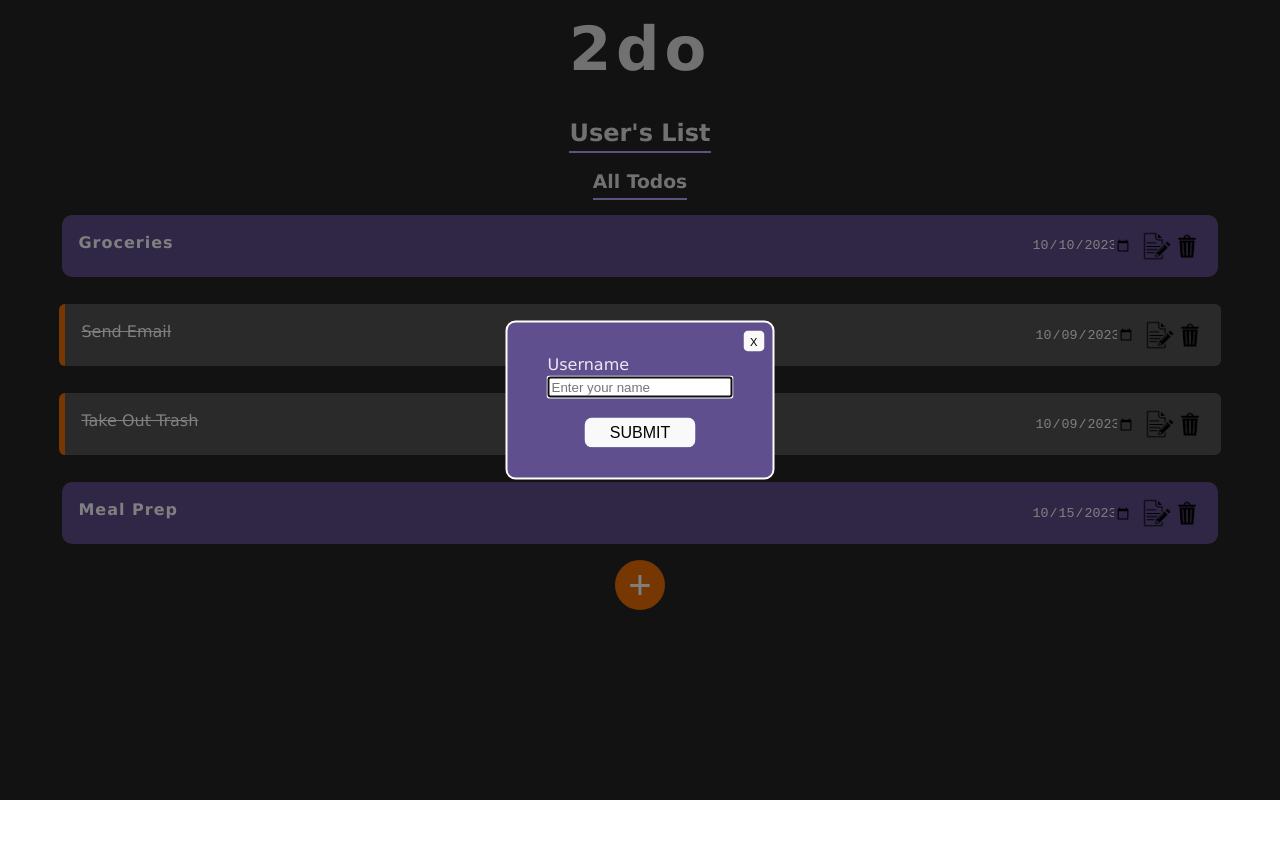
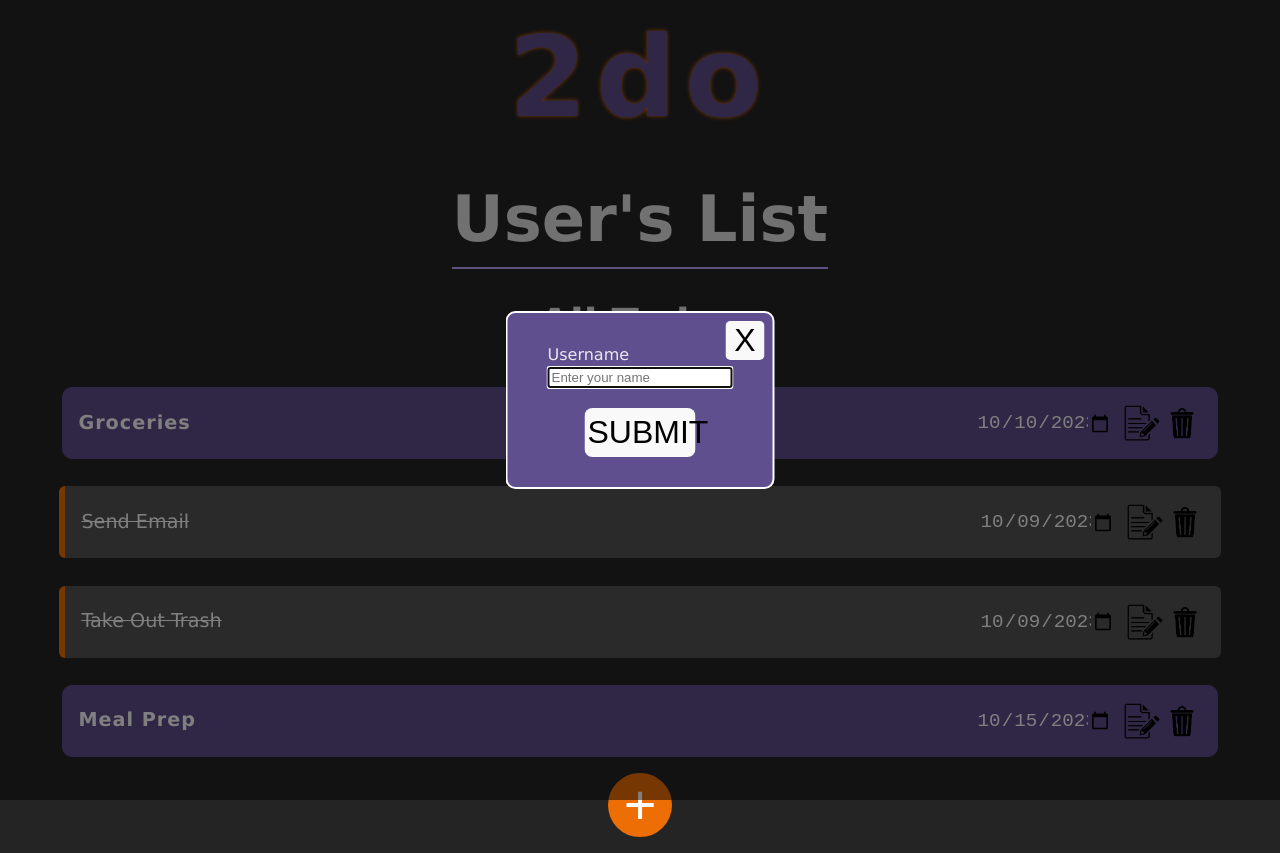
Before and after one commit to jeff-ramos-dev/react-todo-list, a React (Vite) app: page / in a window 1280 px wide. Before the commit the page ends 800 px from the top, so only its background shows below. Built offline with nearby package versions, Linux system fonts and the light colour scheme.

Commit message:
Update styling

```diff
--- a/src/App.css
+++ b/src/App.css
@@ -78,6 +78,12 @@ label {
   align-items: start;
 }
 
+.appTitle {
+  font-size: 7rem;
+  color: var(--primary-color);
+  text-shadow: 0 0 4px var(--accent-color);
+}
+
 .usernameForm {
   display: flex;
   justify-content: center;
@@ -93,7 +99,8 @@ label {
 
 .listTitle {
   width: fit-content;
-  margin: 1rem;
+  font-size: 4rem;
+  margin: 1rem 0 0.5rem 0;
   padding: 0;
   cursor: pointer;
   border-bottom: 2px solid var(--secondary-color);
@@ -107,34 +114,34 @@ label {
 .todoGroupContainer {
   position: relative;
   display: flex;
+  margin: 1rem 0 0 0;
   justify-content: center;
   align-items: center;
-  height: 30px;
-  margin: 0;
 }
 
 .todoGroup {
   cursor: pointer;
-  height: 30px;
+  font-size: 2.5rem;
   margin: 0;
   border-bottom: 2px solid var(--secondary-color);
 }
 
 .todoGroupMenu {
-  width: 160px;
-  height: 200px;
+  width: 250px;
+  height: 350px;
   font-weight: bold;
+  font-size: 2rem;
   display: flex;
-  flex-direction: column;
-  justify-content: center;
+  justify-content: start;
   align-items: center;
 }
 
 .listMenu {
-  width: 260px;
+  min-width: 260px;
   height: fit-content;
-  min-height: 100px;
-  max-height: 250px;
+  min-height: 350px;
+  max-height: 450px;
+  margin-top: 1rem;
   margin-bottom: -1rem;
   font-weight: bold;
   z-index: 2;
@@ -148,6 +155,8 @@ label {
   overflow-y: auto;
   padding: 1rem;
   margin: 10px;
+  min-height: 175px;
+  width: 375px;
   border: 2px solid var(--secondary-color);
 }
 
@@ -165,11 +174,18 @@ label {
   padding: 0;
 }
 
+.todoGroupMenuOption:hover {
+  border-bottom: 1px solid var(--accent-color);
+  padding-bottom: -1px;
+  border-radius: 0;
+}
+
 .listMenuOption {
-  font-size: 1.5rem;
+  font-size: 2.5rem;
   font-weight: bold;
   justify-self: end;
   flex-grow: 1;
+  letter-spacing: 0.1rem;
   min-height: 3rem;
 }
 
@@ -179,6 +195,7 @@ label {
   letter-spacing: -14px;
   text-indent: -22px;
   height: 28px;
+  font-size: 1.2rem;
 }
 
 .todoGroupMenuOption:hover, .listMenuOption:hover, .listEdit:hover {
@@ -191,6 +208,7 @@ label {
   flex-direction: row-reverse;
   flex-wrap: wrap-reverse;
   justify-content: space-between;
+  align-items: center;
   width: 90%;
   margin-top: 1.7rem;
   padding: 1rem;
@@ -199,7 +217,7 @@ label {
   cursor: pointer;
 }
 .todoContainer:nth-of-type(2) {
-  margin-top: 1rem;
+  margin-top: 2rem;
 }
 
 .todoContainer:hover {
@@ -214,8 +232,9 @@ label {
 }
 
 .picker {
-  width: 100px;
+  width: 135px;
   color: white;
+  font-size: 1.2rem;
   font-family: monospace;
   background-color: transparent;
   border: none;
@@ -225,7 +244,8 @@ label {
 
 .todoTitle {
   margin: 0;
-  font-size: 1rem;
+  font-size: 1.2rem;
+  text-align: right;
   color: white;
   font-weight: bold;
   letter-spacing: 1px;
@@ -252,8 +272,8 @@ label {
   letter-spacing: normal;
 }
 
-.edit, .delete, .deleteList {
-  width: 30px;
+.edit, .delete {
+  width: 40px;
 }
 
 .edit:hover, .delete:hover, .deleteList:hover {
@@ -261,12 +281,14 @@ label {
 }
 
 .deleteList {
+  width: 30px;
   margin-right: 10px;
+  font-size: 1.5rem;
   justify-self: start;
 }
 
 .editForm {
-  min-width: 280px;
+  min-width: 300px;
   display: flex;
   flex-direction: column;
   gap: 10px;
@@ -278,8 +300,17 @@ label {
   max-width: 90%;
   border-radius: 4px;
   border: none;
-  height: 20px;
   padding-left: 10px;
+}
+
+.editForm > label {
+  font-size: 1.2rem;
+}
+
+.editTitle {
+  height: 30px;
+  width: 70%;
+  font-size: 1.2rem;
 }
 
 .editDescription {
@@ -292,13 +323,19 @@ label {
 }
 
 .editDueDate {
-  width: 100px;
+  width: 120px;
   color: white;
   font-family: monospace;
   border: none;
+  font-size: 1rem;
   padding: 4px 10px;
   border-radius: 4px;
   cursor: pointer;
+}
+
+.editUrgent, .editComplete {
+  height: 25px;
+  width: 25px;
 }
 
 .buttonContainer {
@@ -310,21 +347,25 @@ label {
 
 .buttonContainer > button {
   padding: 0.6em 1.2em;
+  font-size: 1.2rem;
 }
 
 .addBtn {
+  display: flex;
+  justify-content: center;
+  align-items: center;
   background-color: var(--accent-color);
-  border-radius: 50%;
+  border-radius: 100%;
   border: 2px solid var(--accent-color);
-  font-size: 2.5rem;
-  height: 50px;
-  width: 50px;
+  font-size: 3.5rem;
+  height: 4rem;
+  width: 4rem;
   margin: 1rem 0;
   text-align: center;
 }
 
 .listMenu > .addBtn {
-  margin: 0;
+  margin: 0.5rem;
 }
 
 .overlay {
@@ -347,7 +388,8 @@ label {
   justify-content: center;
   align-items: center;
   height: fit-content;
-  max-width: 280px;
+  width: fit-content;
+  max-width: min(680px, 80%);
   border: 2px solid white;
   border-radius: 10px;
   padding: 20px;
@@ -384,15 +426,26 @@ label {
   position: relative;
   display: flex;
   align-items: center;
+  min-height: 200px;
+  min-width: 400px;
+  width: fit-content;
+  height: fit-content;
   flex-direction: column;
 }
 
+.listForm > input {
+  height: 2rem;
+  width: 80%;
+  font-size: 2rem;
+}
+
 .listForm > label {
-  font-size: 0.8rem;
+  font-size: 2rem;
 }
 
 .listForm > button, .usernameForm > button {
   width: 60%;
+  font-size: 2rem;
   padding: 5px 2px;
 }
 
@@ -409,7 +462,8 @@ label {
   width: fit-content !important;
   height: fit-content;
   border-radius: 5px;
-  font-size: 0.7rem;
+  font-size: 2rem;
+  padding: 0 0.5rem;
   text-align: center;
 }
 
```
